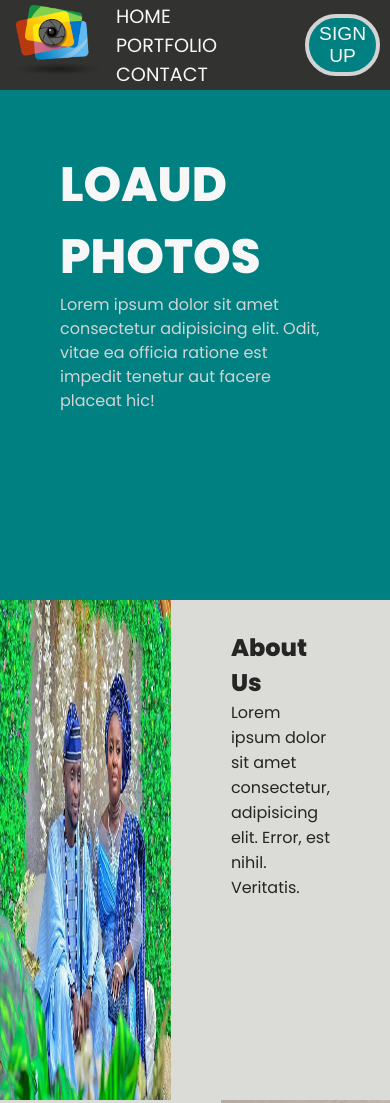
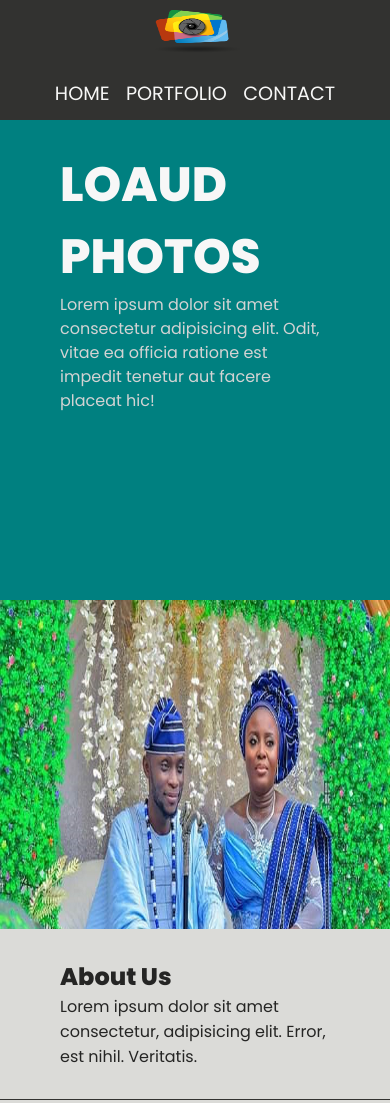
Before and after one commit to Omelight/loaudphoto, a plain HTML site: page index.html in a window 390 px wide. Shown: the top 1103 px of the page. Drawn offline with Linux system fonts and the light colour scheme.

Commit message:
Add files via upload

```diff
--- a/style.css
+++ b/style.css
@@ -170,3 +170,39 @@ footer {
 		font-size: 1.5em;
 	}
 }
+@media screen and (max-width: 580px) {
+	button {
+		display: none;
+	}
+	.panel.about {
+		grid-row: 2;
+		grid-template-columns: 1fr;
+		grid-template-rows: 3fr 1fr;
+		border-bottom: 1px solid #323230;
+	}
+	.panel img {
+		width: 100%;
+	}
+	.panel.photo {
+		grid-template-columns: 1fr;
+		grid-template-rows: 1fr 3fr;
+	}
+}
+@media screen and (max-width: 460px) {
+	nav li {
+		padding: 0;
+	}
+}
+@media screen and (max-width: 407px) {
+	header {
+		flex-direction: column;
+		height: 120px;
+	}
+	#logo {
+		padding-top: 5px;
+		height: 60px;
+	}
+	nav {
+		margin-top: 5;
+	}
+}
```
